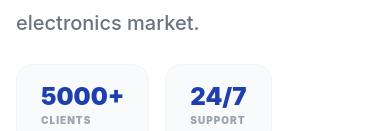
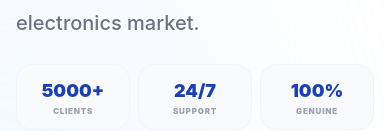
Before and after one commit to aishyy144-a11y/E-commerce-website, a React (Vite) app in the folder client/: page /about in a window 390 px wide. Shown: the part 713-844 px from the top of the page. Built offline with nearby package versions, Linux system fonts and the light colour scheme; no server answers.

Commit message:
updated project

```diff
--- a/client/src/App.jsx
+++ b/client/src/App.jsx
@@ -82,7 +82,7 @@ const ConditionalLayout = ({ children }) => {
 
 const Home = () => {
   return (
-    <main className="overflow-x-hidden pt-28 md:pt-32">
+    <main className="overflow-x-hidden pt-20 md:pt-32">
       <Hero />
       <StatsSection />
       <div id="categories-section">
--- a/client/src/components/home/Hero.jsx
+++ b/client/src/components/home/Hero.jsx
@@ -32,7 +32,7 @@ const Hero = () => {
         <div className="absolute inset-0 opacity-[0.03]" style={{ backgroundImage: 'radial-gradient(#1E40AF 1px, transparent 1px)', backgroundSize: '40px 40px' }}></div>
       </div>
 
-      <div className="max-w-7xl mx-auto px-4 sm:px-6 lg:px-8 relative z-10 py-12 lg:py-8">
+      <div className="max-w-7xl mx-auto px-4 sm:px-6 lg:px-8 relative z-10 pt-4 pb-12 md:py-12 lg:py-8">
         <div className="grid grid-cols-1 lg:grid-cols-2 gap-8 lg:gap-16 items-center">
 
           {/* Content Left */}
@@ -119,7 +119,7 @@ const Hero = () => {
           </div>
 
           {/* Image/Illustration Right */}
-          <div className="relative mt-4 lg:mt-0">
+          <div className="relative mt-4 lg:mt-0 hidden lg:block">
             <motion.div
               initial={{ opacity: 0, scale: 0.8, rotate: 5 }}
               animate={{ opacity: 1, scale: 1, rotate: 0 }}
--- a/client/src/pages/AboutPage.jsx
+++ b/client/src/pages/AboutPage.jsx
@@ -87,18 +87,18 @@ const AboutPage = () => {
               <p className="text-xl text-gray-500 font-medium leading-relaxed mb-6">
                 At Innovative Solutions, we are committed to providing high-quality electronic products that meet the growing demands of today’s digital world. With a strong focus on reliability, affordability, and customer satisfaction, we have established ourselves as a trusted name in the electronics market.
               </p>
-              <div className="flex flex-wrap gap-4">
-                <div className="px-6 py-4 bg-gray-50 rounded-2xl border border-gray-100">
-                  <p className="text-2xl font-black text-primary">5000+</p>
-                  <p className="text-[10px] font-black text-gray-400 uppercase tracking-widest">Clients</p>
+              <div className="grid grid-cols-3 gap-2 md:flex md:flex-wrap md:gap-4">
+                <div className="px-2 py-3 md:px-6 md:py-4 bg-gray-50 rounded-2xl border border-gray-100 text-center md:text-left">
+                  <p className="text-lg md:text-2xl font-black text-primary">5000+</p>
+                  <p className="text-[8px] md:text-[10px] font-black text-gray-400 uppercase tracking-widest">Clients</p>
                 </div>
-                <div className="px-6 py-4 bg-gray-50 rounded-2xl border border-gray-100">
-                  <p className="text-2xl font-black text-primary">24/7</p>
-                  <p className="text-[10px] font-black text-gray-400 uppercase tracking-widest">Support</p>
+                <div className="px-2 py-3 md:px-6 md:py-4 bg-gray-50 rounded-2xl border border-gray-100 text-center md:text-left">
+                  <p className="text-lg md:text-2xl font-black text-primary">24/7</p>
+                  <p className="text-[8px] md:text-[10px] font-black text-gray-400 uppercase tracking-widest">Support</p>
                 </div>
-                <div className="px-6 py-4 bg-gray-50 rounded-2xl border border-gray-100">
-                  <p className="text-2xl font-black text-primary">100%</p>
-                  <p className="text-[10px] font-black text-gray-400 uppercase tracking-widest">Genuine</p>
+                <div className="px-2 py-3 md:px-6 md:py-4 bg-gray-50 rounded-2xl border border-gray-100 text-center md:text-left">
+                  <p className="text-lg md:text-2xl font-black text-primary">100%</p>
+                  <p className="text-[8px] md:text-[10px] font-black text-gray-400 uppercase tracking-widest">Genuine</p>
                 </div>
               </div>
             </motion.div>
@@ -106,7 +106,7 @@ const AboutPage = () => {
             <motion.div
               initial={{ opacity: 0, scale: 0.9 }}
               animate={{ opacity: 1, scale: 1 }}
-              className="relative"
+              className="relative hidden lg:block"
             >
               <div className="relative rounded-[60px] overflow-hidden aspect-[4/5] shadow-2xl">
                 <img
--- a/client/src/pages/CartPage.jsx
+++ b/client/src/pages/CartPage.jsx
@@ -23,17 +23,17 @@ const CartPage = () => {
 
   if (cart.length === 0) {
     return (
-      <div className="min-h-screen flex flex-col items-center justify-center bg-white px-4 pt-28 md:pt-32">
-        <div className="w-24 h-24 bg-gray-50 rounded-full flex items-center justify-center mb-8">
-          <HiOutlineShoppingBag size={48} className="text-gray-300" />
+      <div className="min-h-[60vh] md:min-h-screen flex flex-col items-center justify-center bg-white px-4 pt-16 md:pt-32 pb-8 md:pb-0">
+        <div className="w-16 h-16 md:w-24 md:h-24 bg-gray-50 rounded-full flex items-center justify-center mb-4 md:mb-8">
+          <HiOutlineShoppingBag className="text-gray-300 size-8 md:size-12" />
         </div>
-        <h2 className="text-3xl font-black text-gray-900 mb-4">Your cart is empty</h2>
-        <p className="text-gray-500 mb-10 text-center max-w-md font-medium">
+        <h2 className="text-2xl md:text-3xl font-black text-gray-900 mb-2 md:mb-4">Your cart is empty</h2>
+        <p className="text-sm md:text-base text-gray-500 mb-6 md:mb-10 text-center max-w-md font-medium px-4">
           Looks like you haven't added any industrial equipment or electronics to your cart yet.
         </p>
         <Link
           to="/shop"
-          className="px-10 py-4 bg-primary text-white font-black rounded-2xl shadow-xl shadow-primary/20 hover:bg-primary-dark transition-all"
+          className="px-8 py-3.5 md:px-10 md:py-4 bg-primary text-white font-black rounded-2xl shadow-xl shadow-primary/20 hover:bg-primary-dark transition-all text-sm md:text-base"
         >
           Browse Inventory
         </Link>
@@ -42,8 +42,8 @@ const CartPage = () => {
   }
 
   return (
-    <div className="bg-gray-50 min-h-screen pb-20 pt-28 md:pt-32">
-      <div className="max-w-7xl mx-auto px-4 sm:px-6 lg:px-8 py-12">
+    <div className="bg-gray-50 min-h-screen pb-20 pt-16 md:pt-32">
+      <div className="max-w-7xl mx-auto px-4 sm:px-6 lg:px-8 py-6 md:py-12">
         <div className="flex items-center justify-between mb-12">
           <div>
             <h1 className="text-4xl font-black text-gray-900 mb-2">Shopping Cart</h1>
--- a/client/src/pages/TrackOrder.jsx
+++ b/client/src/pages/TrackOrder.jsx
@@ -160,7 +160,7 @@ const TrackOrder = () => {
                         >
                           {step.icon}
                         </div>
-                        <span className={`text-[10px] md:text-xs font-black mt-3 uppercase tracking-tighter ${
+                        <span className={`text-[8px] sm:text-[10px] md:text-xs font-black mt-3 uppercase tracking-tighter text-center w-12 sm:w-20 md:w-auto break-words ${
                           idx <= currentStep ? 'text-blue-600' : 'text-slate-400'
                         }`}>
                           {step.label}
```
